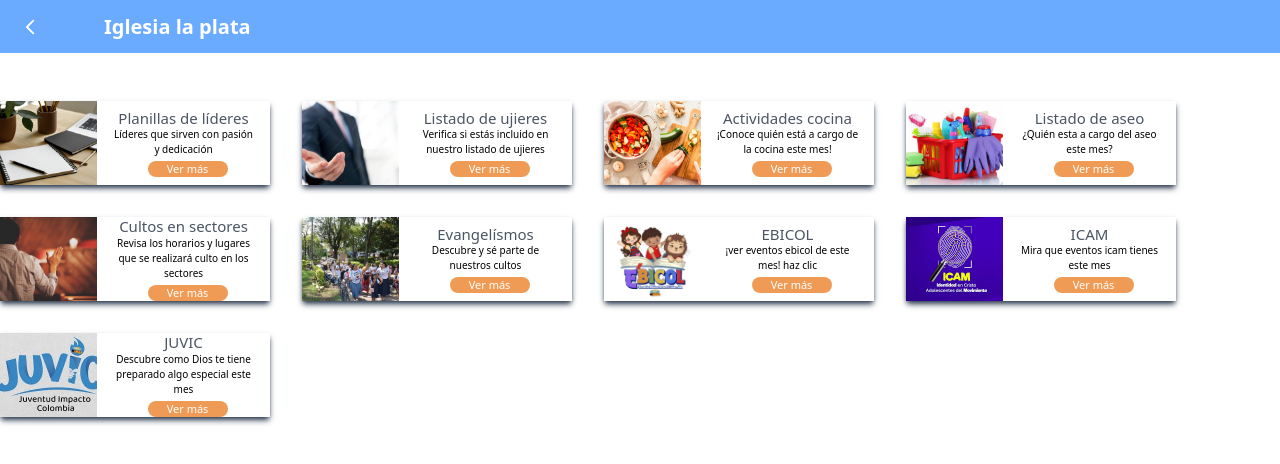
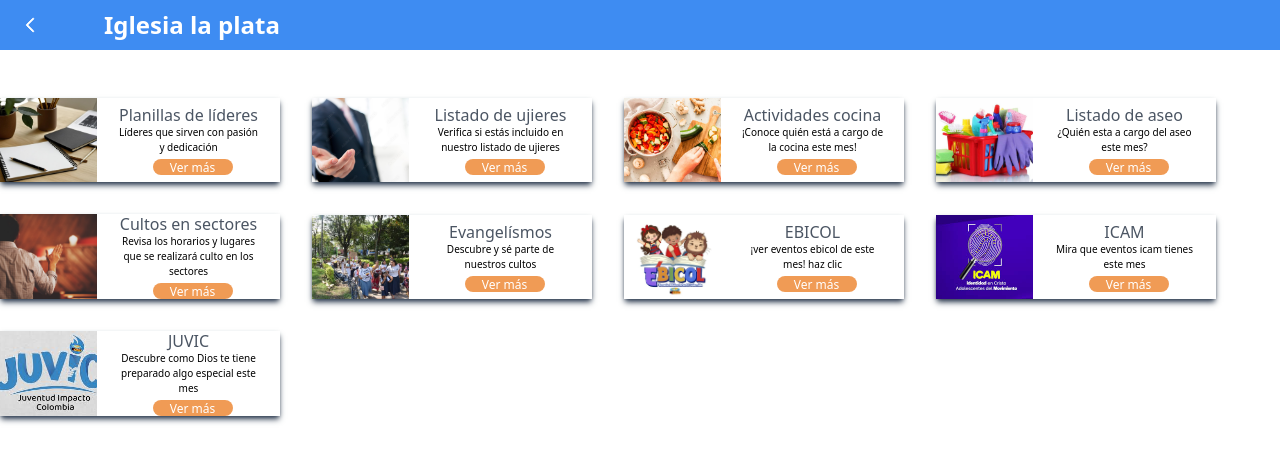
Before and after one commit to linda-rojas/actividades-iglesia, a React (Vite) app: page /ActivitiesCurch in a window 1280 px wide. Shown: the top 464 px of the page. Built offline with nearby package versions, Linux system fonts and the light colour scheme.

Commit message:
Modificacion ActivitiesCurch

```diff
--- a/src/components/pages/ActivitiesCurch/CardsInformativeActivities/index.jsx
+++ b/src/components/pages/ActivitiesCurch/CardsInformativeActivities/index.jsx
@@ -19,7 +19,7 @@ export function CardsInformativeActivities(
 
 
     return (
-        <div className='max-w-[270px] max-h-[84px] w-full flex bg-white shadow-slate-700 shadow-md'>
+        <div className='max-w-[280px] max-h-[90px] w-full flex bg-white shadow-slate-700 shadow-md'>
             <figure className='max-w-[97px] min-h-[84px]'>
                 <img
                     className='object-cover h-full'
@@ -27,10 +27,10 @@ export function CardsInformativeActivities(
                     alt='image-card' />
             </figure>
             <div className='flex flex-col w-full justify-center items-center'>
-                    <span className='m-[-2px] font-roboto font-medium text-[15px] text-center text-gray-600'>{title}</span>
+                    <span className='m-[-2px] font-roboto font-medium text-[16px] text-center text-gray-600'>{title}</span>
                     <p className='text-[10px] w-[142px] font-roboto font-light text-description text-center'>{description}</p>
                     <Link to={to}>
-                        <button className='bg-[#ef8f41e3] hover:bg-green-600 flex justify-center  mt-1 font-normal w-20 h-4 rounded-full ml-2 text-white text-[11px] '><span className='span'>{button}</span></button>
+                        <button className='bg-[#ef8f41e3] hover:bg-green-600 flex justify-center  mt-1 font-normal w-20 h-4 rounded-full ml-2 text-white text-[12px] '><span className='span'>{button}</span></button>
                     </Link>
 
             </div>
--- a/src/components/pages/ActivitiesCurch/index.jsx
+++ b/src/components/pages/ActivitiesCurch/index.jsx
@@ -6,11 +6,11 @@ export const ActivitiesCurch = () => {
 
     return (
         <div>
-            <header className='h-[53px] bg-[#6aaaff] flex gap-[4rem] items-center w-full'>
+            <header className='h-[50px] bg-[#3e8cf2] flex gap-[4rem] items-center w-full'>
                 <article className='flex ml-5'>
-                    <ChevronLeftIcon className='w-5 h-5 text-white' stroke='currentColor'/>
+                    <ChevronLeftIcon className='w-5 h-[3rem] text-white' stroke='currentColor'/>
                 </article>
-                <h1 className='text-center font-roboto font-semibold text-xl text-white'>Iglesia la plata</h1>
+                <h1 className='text-center font-roboto font-semibold text-[24px] text-white'>Iglesia la plata</h1>
             </header>
             <section className='relative top-[3rem] mb-[5rem] flex flex-wrap flex-col items-center lg:flex-row gap-8'>
             { CardsInformationCurch.map( information => (
```
